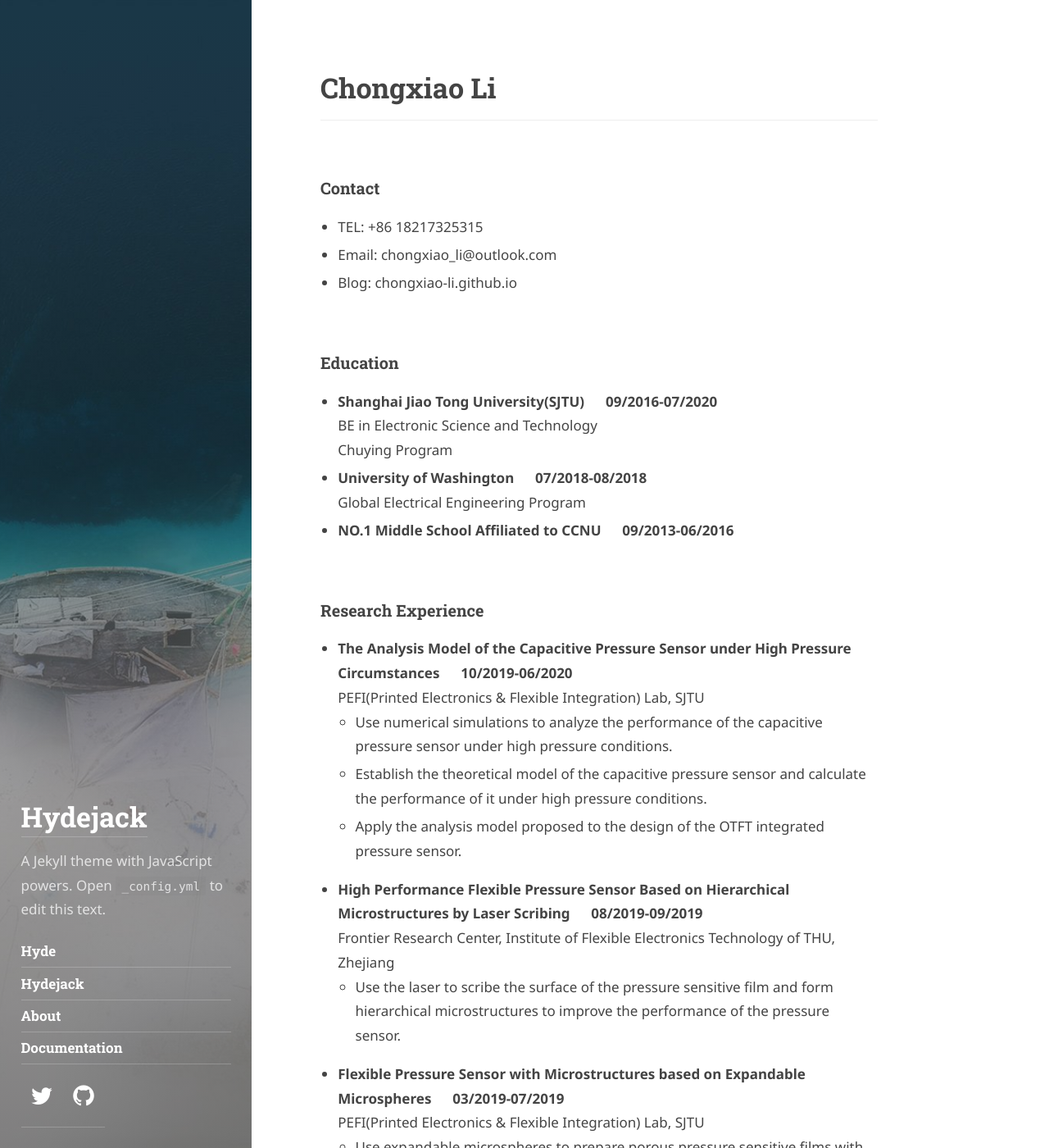
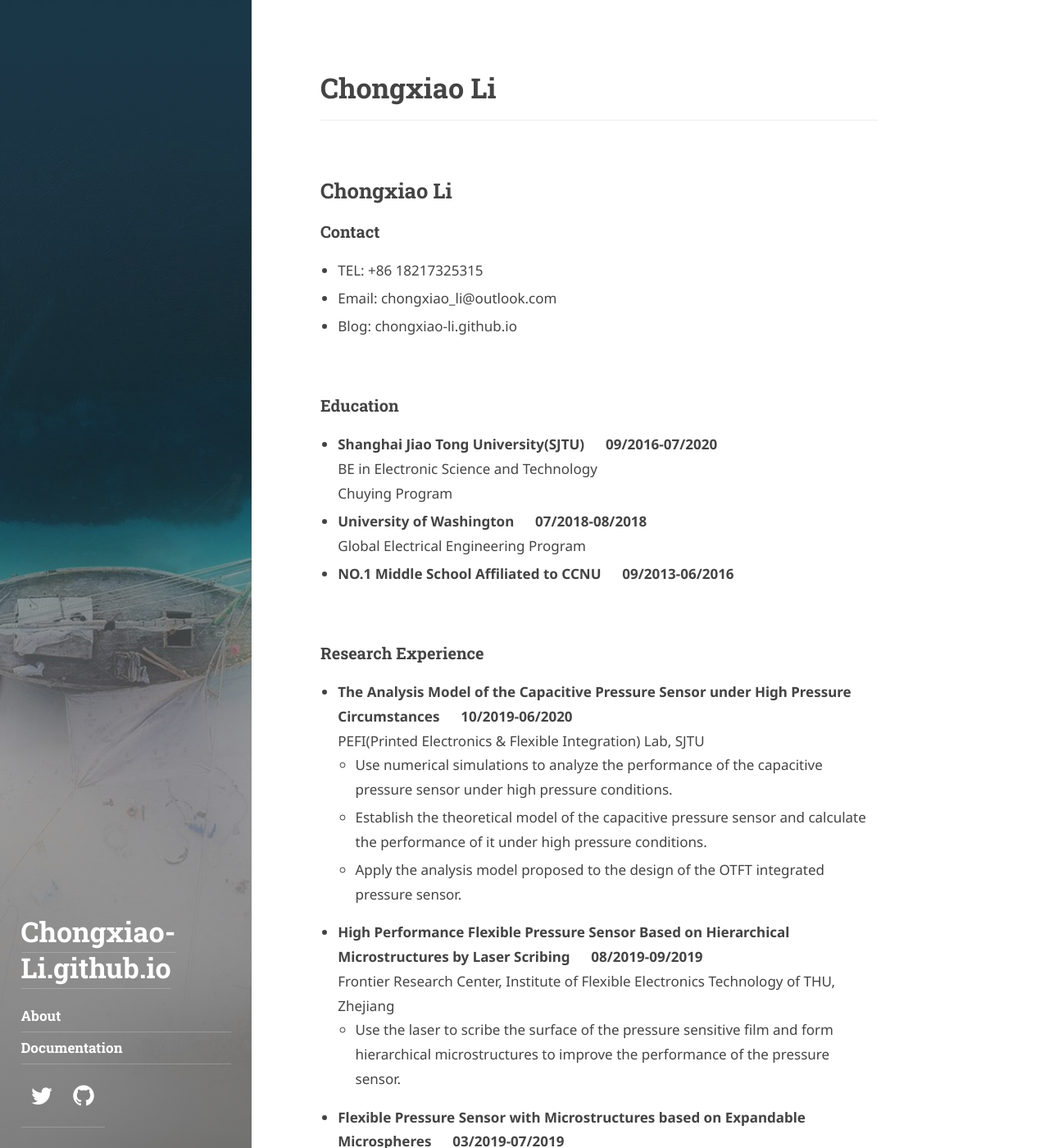
Before and after one commit to Chongxiao-Li/Chongxiao-Li.github.io, a Jekyll site: the page built from index.md, in a window 1280 px wide and 1400 px high. Shown: the whole window at 82% size. Built offline with Jekyll 4.4.1, drawn with Linux system fonts in a browser that asks for light colours; some web fonts are replaced; our own code applies the rules of GitHub Pages for plain Markdown files; the list of posts is cut into pages by our own code; some of the changed text lies outside the part shown.

Commit message:
Update _config.yml

```diff
--- a/_config.yml
+++ b/_config.yml
@@ -4,7 +4,7 @@
 # IMPORTANT: Set the URL of your site.
 # Set to https://<username>.github.io when hosting on GitHub Pages
 # (unless you are using a custom domain).
-url:                   https://domain.tld
+url:https://chongxiao-li.github.io
 
 # IMPORTANT: Set The "base URL" of your site.
 #
@@ -22,19 +22,16 @@ baseurl:               ''
 lang:                  en
 
 # The title of your blog. Used in the sidebar and the browser tab.
-title:                 Hydejack
+title:                 Chongxiao Li's Blog
 
 # A short description (~150 chars) of the page used for the meta description tag.
 # Can use markdown, but no more than one paragraph (enforced by `>`)
 description:           >
-  A Jekyll theme with JavaScript powers. "Best Theme by a Mile".
-  Combines the best of static sites and modern web apps.
-  Open `_config.yml` to edit this text.
+  A Blog that belongs to Chongxiao Li.
 
 # A shorter description for the sidebar.
 tagline:               >
-  A Jekyll theme with JavaScript powers.
-  Open `_config.yml` to edit this text.
+  Sharing his views and thinking.
 
 # A list of keywords for your blog
 keywords:              []
@@ -45,8 +42,8 @@ logo:                  /assets/icons/icon.png
 # This should be the same author as first entry in `_data/authors.yml`.
 # Duplication is necessary due to the `jekyll-feed`, `jekyll-seo-tag` plugin.
 author:
-  name:                <firstname> <lastname>
-  email:               <mail@domain.tld>
+  name:                Chongxiao Li
+  email:               chongxiao-li@outlook.com
   # Used by `jekyll-seo-tag`:
   # twitter:             <username>
 
```
